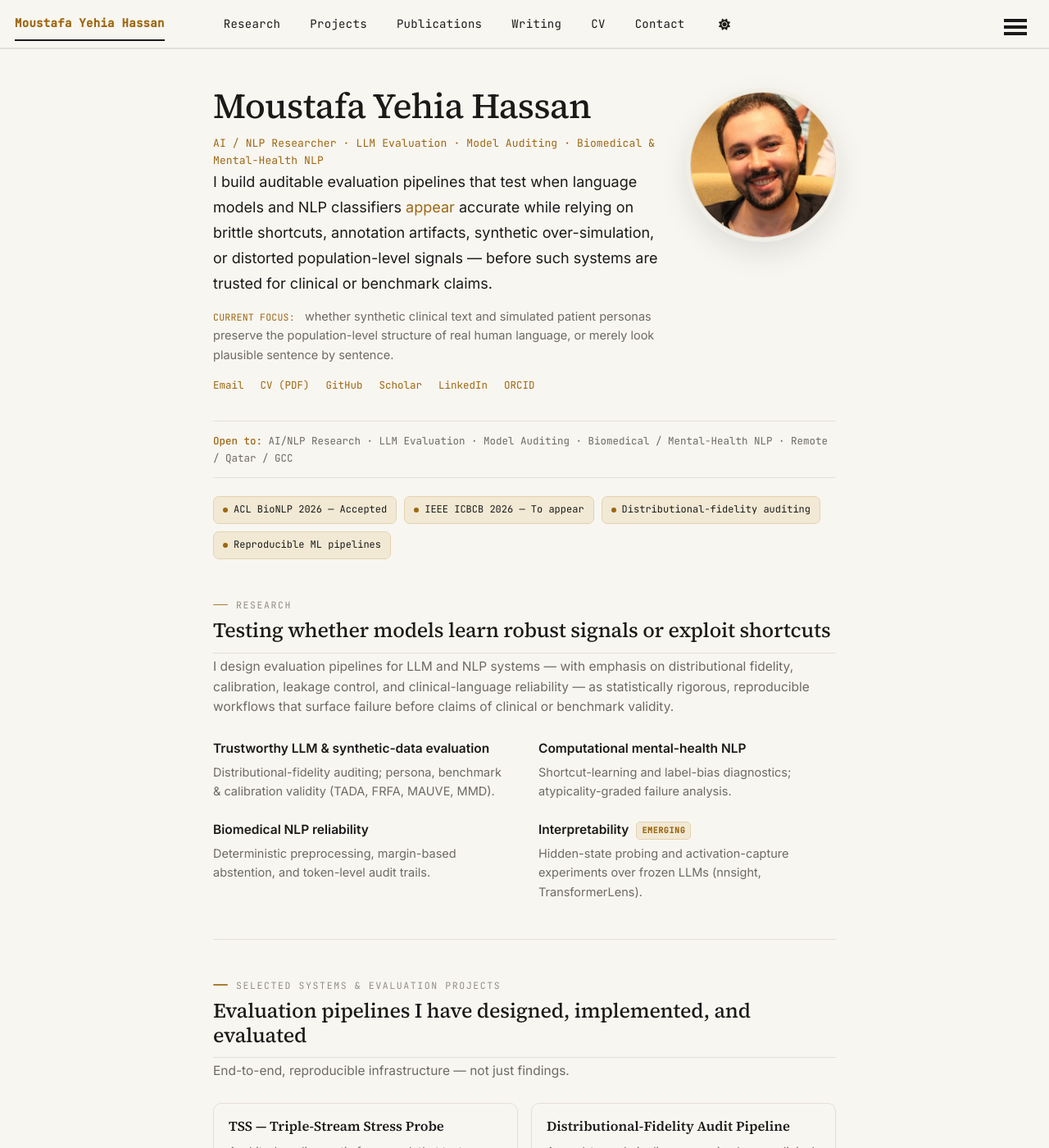
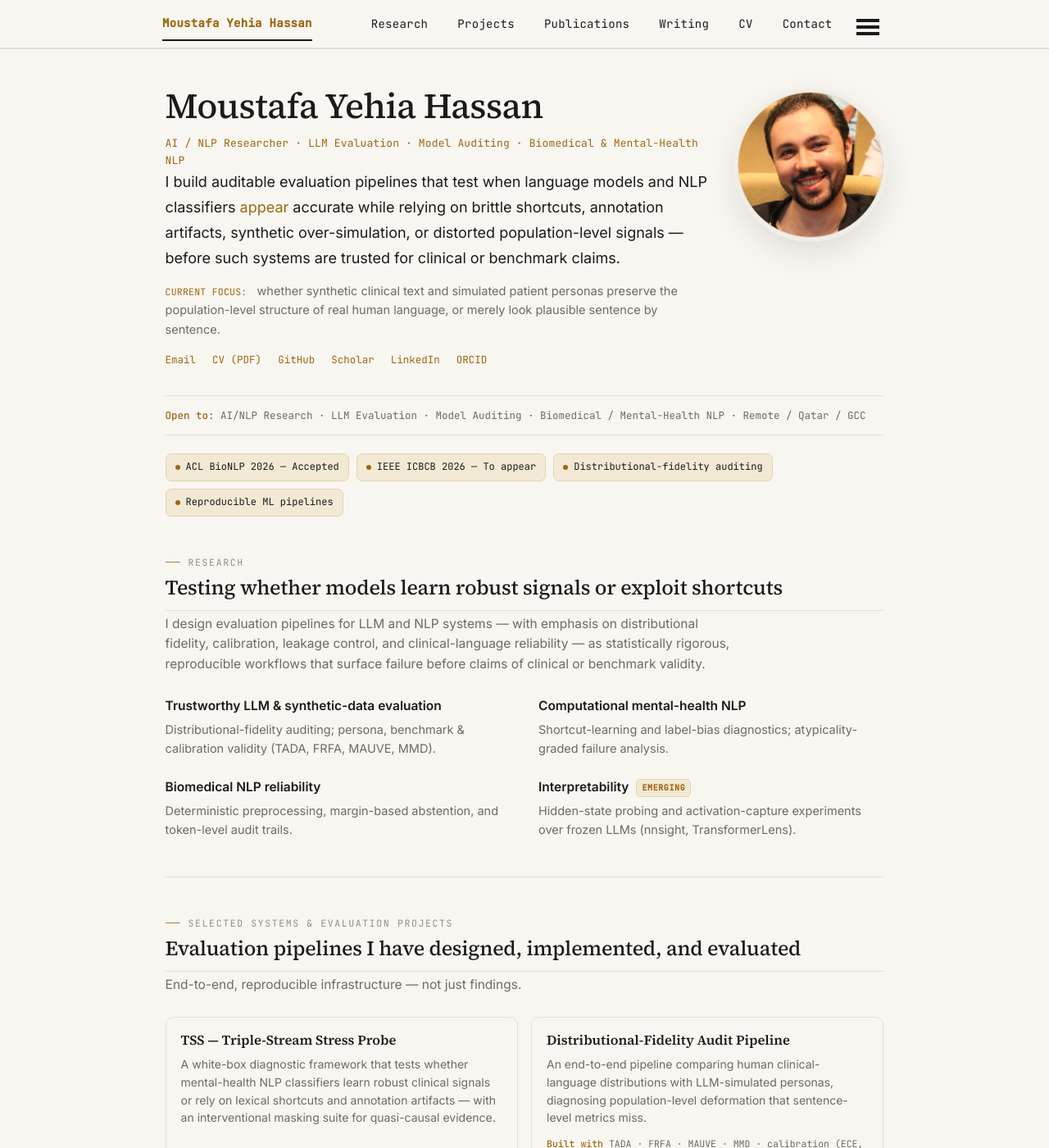
Before and after one commit to myh-ai/myh-ai.github.io, a Jekyll site: the page built from _pages/about.md, in a window 1280 px wide and 1400 px high. Shown: the whole window at 82% size. Built offline with Jekyll 4.4.1, drawn with Linux system fonts in a browser that asks for light colours; a script that is not in the unit is left out.

Commit message:
Adjust layout and styles in main.scss

```diff
--- a/assets/css/main.scss
+++ b/assets/css/main.scss
@@ -114,6 +114,7 @@ a:focus-visible, button:focus-visible, [role="button"]:focus-visible{
 
 /* ---- masthead : instrument-panel ---- */
 .masthead{ background:var(--global-bg-color); border-bottom:1px solid var(--global-border-color); box-shadow:none; }
+.masthead__inner-wrap{ max-width:920px; }   /* align nav with the content column */
 .greedy-nav{ background:transparent; }
 .greedy-nav a{ font-family:var(--mono); font-size:.78rem; letter-spacing:.02em; }
 .greedy-nav .visible-links li.selected a{ color:var(--amber); }
@@ -121,14 +122,14 @@ a:focus-visible, button:focus-visible, [role="button"]:focus-visible{
 #theme-toggle a{ cursor:pointer; }
 
 /* ---- single-column layout (author sidebar disabled) ---- */
-#main{ max-width:820px; margin:0 auto; padding:1.2em 1.2rem 0; box-sizing:border-box; }
+#main{ max-width:920px; margin:0 auto; padding:1.2em 1.2rem 0; box-sizing:border-box; }
 .page{ float:none; width:100%; max-width:none; margin:0; padding:0; }
 .page__inner-wrap{ margin:0; }
 
 /* ==========================================================================
    Shared content wrapper (home + sub-pages)
    ========================================================================== */
-.sn-home{ max-width:760px; margin:0 auto; color:var(--ink); font-size:17px; line-height:1.66; }
+.sn-home{ max-width:none; margin:0 auto; color:var(--ink); font-size:17px; line-height:1.66; }
 .sn-home a{ color:var(--amber); }
 
 /* calm, single fade — used only on the hero */
@@ -145,7 +146,7 @@ a:focus-visible, button:focus-visible, [role="button"]:focus-visible{
   box-shadow:0 0 0 5px var(--soft), var(--shadow-avatar); transition:box-shadow .28s ease, border-color .2s ease; }
 .sn-home .avatar:hover{ border-color:var(--amber); box-shadow:0 0 0 5px var(--amber-tint), var(--shadow-avatar); }
 .sn-home .role{ font-family:var(--mono); font-size:13px; color:var(--amber); letter-spacing:.01em; margin:0; }
-.sn-home .lede{ font-size:18px; line-height:1.72; color:var(--ink); margin:0; }
+.sn-home .lede{ font-size:18px; line-height:1.72; color:var(--ink); margin:0; max-width:730px; }
 .sn-home .lede .em{ color:var(--amber); font-style:normal; }
 .sn-home .focus{ font-size:14.5px; line-height:1.62; color:var(--muted); margin:12px 0 0; }
 .sn-home .focus .k{ font-family:var(--mono); font-size:11.5px; color:var(--amber); letter-spacing:.02em;
@@ -173,7 +174,7 @@ a:focus-visible, button:focus-visible, [role="button"]:focus-visible{
 .sn-home .eyebrow{ font-family:var(--mono); font-size:11.5px; letter-spacing:.14em;
   text-transform:uppercase; color:var(--faint); margin:0 0 6px; }
 .sn-home h2{ font-family:var(--serif); font-weight:500; font-size:25px; margin:0 0 4px; letter-spacing:-.01em; color:var(--ink); }
-.sn-home .sub{ color:var(--muted); font-size:15.5px; line-height:1.6; margin:0 0 26px; }
+.sn-home .sub{ color:var(--muted); font-size:15.5px; line-height:1.6; margin:0 0 26px; max-width:700px; }
 
 /* research pillars */
 .sn-home .pillars{ display:grid; grid-template-columns:1fr 1fr; gap:24px 34px; }
@@ -247,9 +248,12 @@ a:focus-visible, button:focus-visible, [role="button"]:focus-visible{
 
 /* books — reuse .essay card visual via class="essay book" */
 .sn-home .books{ display:grid; gap:14px; }
-.sn-home .book .btype{ font-family:var(--mono); font-size:10.5px; letter-spacing:.08em; text-transform:uppercase; color:var(--amber); margin:0 0 12px; }
-.sn-home .book .bname{ font-family:"Noto Naskh Arabic", var(--serif); font-size:27px; font-weight:600; color:var(--ink); margin:0 0 6px; line-height:1.4; }
-.sn-home .book .bmeta{ font-family:var(--mono); font-size:11px; color:var(--faint); margin:0 0 9px; }
+.sn-home .book .bhead{ display:flex; justify-content:space-between; align-items:flex-end; gap:14px 26px; flex-wrap:wrap; margin:0 0 11px; }
+.sn-home .book .bhead-en{ min-width:0; }
+.sn-home .book .btype{ font-family:var(--mono); font-size:10.5px; letter-spacing:.08em; text-transform:uppercase; color:var(--amber); margin:0 0 7px; }
+.sn-home .book .ben{ font-family:var(--serif); font-size:18.5px; font-weight:600; color:var(--ink); margin:0; line-height:1.25; }
+.sn-home .book .bname{ font-family:"Noto Naskh Arabic", var(--serif); font-size:23px; font-weight:600; color:var(--ink); margin:0; line-height:1.3; text-align:right; }
+.sn-home .book .bmeta{ font-family:var(--mono); font-size:11.5px; color:var(--muted); margin:0 0 9px; }
 .sn-home .book .bdesc{ color:var(--muted); font-size:14.5px; line-height:1.62; margin:0 0 10px; }
 .sn-home .book .bview a{ font-family:var(--mono); font-size:12px; color:var(--amber); text-decoration:none; border-bottom:1px solid transparent; }
 .sn-home .book .bview a:hover{ border-bottom-color:var(--amber); }
@@ -308,3 +312,11 @@ a:focus-visible, button:focus-visible, [role="button"]:focus-visible{
 .sn-home .lede a:hover, .sn-home .sub a:hover, .sn-home .pdesc a:hover,
 .sn-home .bdesc a:hover, .sn-home .edesc a:hover, .sn-home .why a:hover{
   text-decoration:underline; text-underline-offset:3px; text-decoration-thickness:1px; }
+
+/* ---- scroll reveal (content is visible by default; JS only animates below-fold) ---- */
+.sn-home .sn-anim{ transition:opacity .6s ease, transform .65s cubic-bezier(.2,.7,.2,1); will-change:opacity, transform; }
+.sn-home .sn-anim.sn-hidden{ opacity:0; transform:translateY(20px); }
+@media (prefers-reduced-motion:reduce){
+  .sn-home .sn-anim{ transition:none; }
+  .sn-home .sn-anim.sn-hidden{ opacity:1; transform:none; }
+}
```
